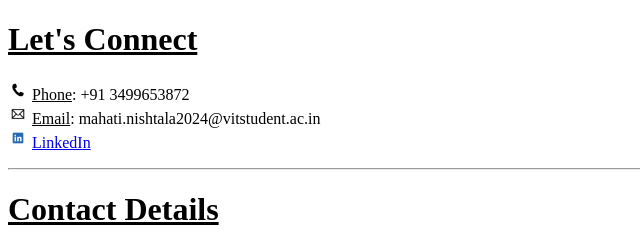
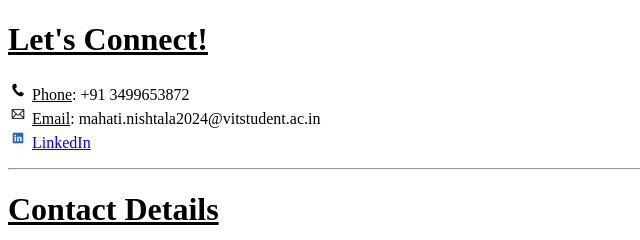
Before and after one commit to mahati-nishtala/aboutme, a plain HTML site: page contactme.html in a window 1280 px wide. Shown: the top 240 px of the page, 0-640 px from the left. Drawn offline with Linux system fonts and the light colour scheme.

```diff
--- a/contactme.html
+++ b/contactme.html
@@ -3,10 +3,10 @@
 <head>
     <meta charset="UTF-8">
     <meta name="viewport" content="width=device-width, initial-scale=1.0">
-    <title>Contact Me</title>
+    <title>Let's Connect!</title>
 </head>
 <body>
-    <h1><u>Let's Connect</u></h1>
+    <h1><u>Let's Connect!</u></h1>
     <p>
         <img src="phone.jpeg"width="20" alt="Phone">
         <u>Phone</u>: +91 3499653872<br>
@@ -89,4 +89,5 @@
 
 </body>
 
+
 </html>
```
